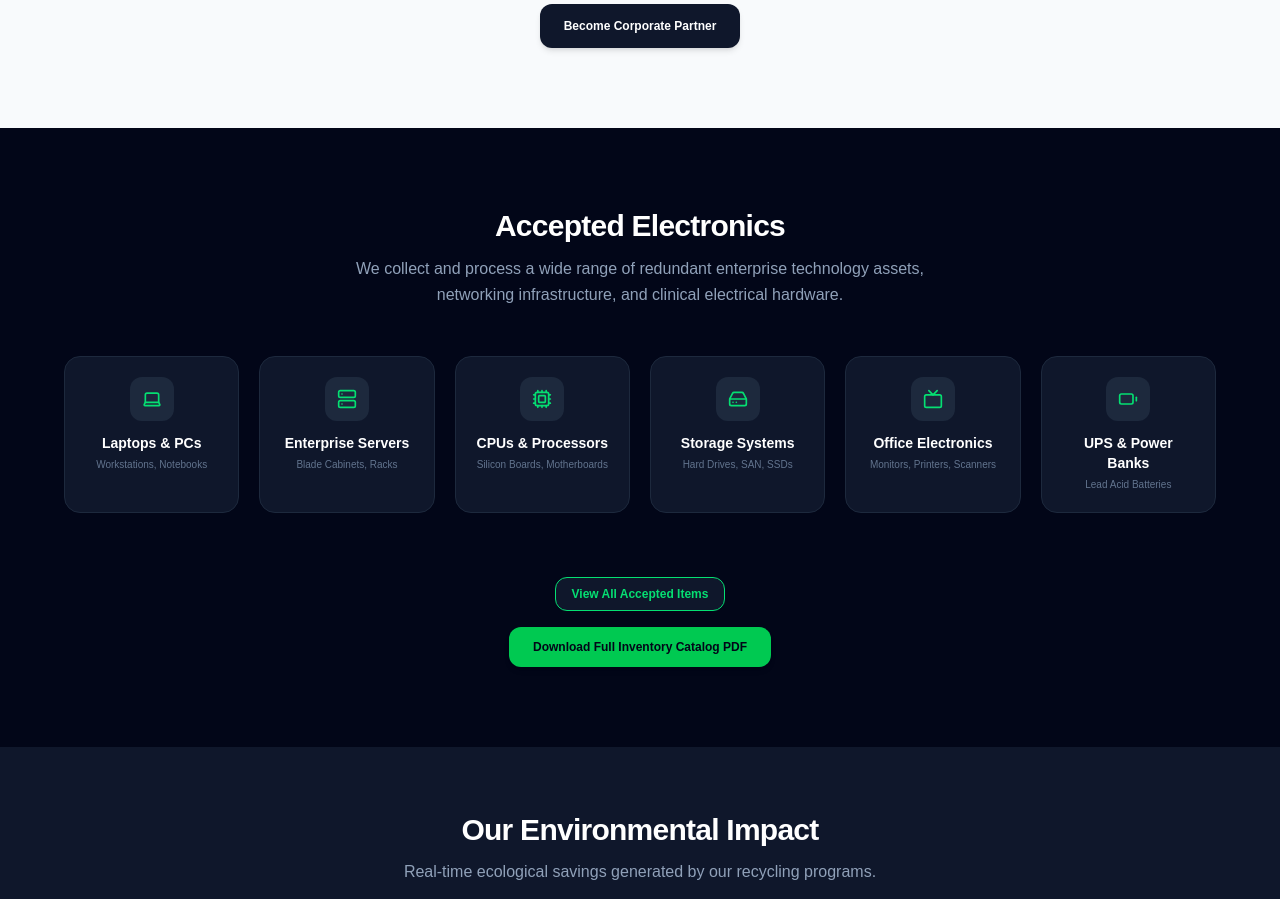
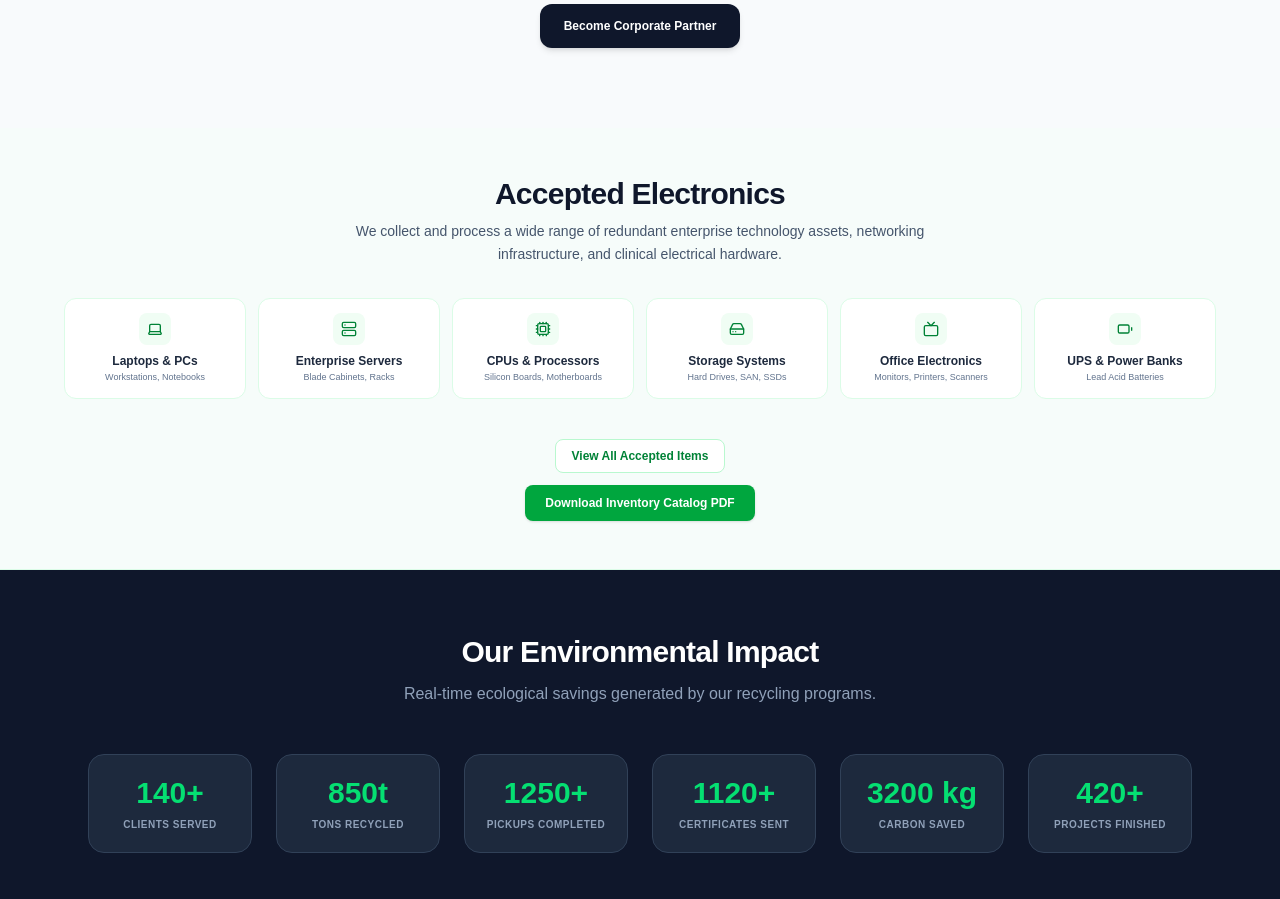
Before and after one commit to Tanish-boop/RenewServ, a Next.js app: page /e-waste in a window 1280 px wide. Shown: the part 2520-3419 px from the top of the page. Built offline with nearby package versions, Linux system fonts and the light colour scheme; no server answers.

Commit message:
Shrink Accepted Electronics and style as green and white theme

```diff
--- a/src/app/e-waste/page.tsx
+++ b/src/app/e-waste/page.tsx
@@ -669,16 +669,16 @@ export default function EWastePage() {
       </section>
 
       {/* Accepted Items Grid */}
-      <section className="px-4 sm:px-6 py-20 bg-slate-950 text-white border-b border-slate-900">
-        <div className="max-w-6xl mx-auto space-y-12">
-          <div className="text-center space-y-3">
-            <h2 className="text-3xl font-extrabold text-white tracking-tight">Accepted Electronics</h2>
-            <p className="text-slate-400 text-sm sm:text-base max-w-xl mx-auto leading-relaxed">
+      <section className="px-4 sm:px-6 py-12 bg-green-50/30 text-slate-900 border-b border-green-100">
+        <div className="max-w-6xl mx-auto space-y-8">
+          <div className="text-center space-y-2">
+            <h2 className="text-2xl sm:text-3xl font-extrabold text-slate-900 tracking-tight">Accepted Electronics</h2>
+            <p className="text-slate-600 text-xs sm:text-sm max-w-xl mx-auto leading-relaxed">
               We collect and process a wide range of redundant enterprise technology assets, networking infrastructure, and clinical electrical hardware.
             </p>
           </div>
 
-          <div className="grid grid-cols-2 md:grid-cols-4 lg:grid-cols-6 gap-5">
+          <div className="grid grid-cols-2 sm:grid-cols-3 md:grid-cols-6 gap-3">
             {[
               { item: 'Laptops & PCs', desc: 'Workstations, Notebooks', icon: Laptop },
               { item: 'Enterprise Servers', desc: 'Blade Cabinets, Racks', icon: Server },
@@ -695,34 +695,34 @@ export default function EWastePage() {
             ].slice(0, showAllElectronics ? 12 : 6).map((itm, idx) => {
               const IconComp = itm.icon;
               return (
-                <div key={idx} className="p-5 bg-slate-900 border border-slate-800 rounded-2xl text-center space-y-3 hover:border-green-500/50 hover:bg-slate-900/80 transition duration-300">
-                  <div className="mx-auto w-11 h-11 bg-slate-800 rounded-xl flex items-center justify-center text-green-400">
-                    <IconComp className="w-5 h-5" />
+                <div key={idx} className="p-3.5 bg-white border border-green-100 rounded-xl text-center space-y-2 hover:border-green-500 hover:shadow-sm hover:shadow-green-600/5 transition duration-300">
+                  <div className="mx-auto w-8 h-8 bg-green-50 rounded-lg flex items-center justify-center text-green-700">
+                    <IconComp className="w-4 h-4" />
                   </div>
-                  <div className="space-y-1">
-                    <span className="block text-sm font-extrabold text-white">{itm.item}</span>
-                    <span className="block text-[10px] text-slate-500 font-medium">{itm.desc}</span>
+                  <div className="space-y-0.5">
+                    <span className="block text-xs font-bold text-slate-800">{itm.item}</span>
+                    <span className="block text-[9px] text-slate-500 font-medium">{itm.desc}</span>
                   </div>
                 </div>
               );
             })}
           </div>
 
-          <div className="text-center space-y-4 pt-4">
+          <div className="text-center space-y-3 pt-2">
             <button
               type="button"
               onClick={() => setShowAllElectronics(!showAllElectronics)}
-              className="text-xs font-extrabold text-green-400 hover:text-green-300 bg-slate-900 hover:bg-slate-800 border border-slate-850 px-4 py-2 rounded-xl transition cursor-pointer mx-auto"
+              className="text-xs font-bold text-green-700 hover:text-green-800 bg-white hover:bg-green-50 border border-green-200 px-4 py-2 rounded-lg transition cursor-pointer"
             >
-              {showAllElectronics ? 'Show Less Items' : 'View All Accepted Items'}
+              {showAllElectronics ? 'Show Less' : 'View All Accepted Items'}
             </button>
 
             <div>
               <button
                 onClick={() => { scrollToForm(); trackCTA('Accepted_Download_Brochure'); }}
-                className="px-6 py-3 rounded-xl bg-green-500 hover:bg-green-600 text-slate-950 font-extrabold text-xs transition-all shadow-md cursor-pointer"
+                className="px-5 py-2.5 rounded-lg bg-green-600 hover:bg-green-700 text-white font-bold text-xs transition-all shadow-sm cursor-pointer"
               >
-                Download Full Inventory Catalog PDF
+                Download Inventory Catalog PDF
               </button>
             </div>
           </div>
```
